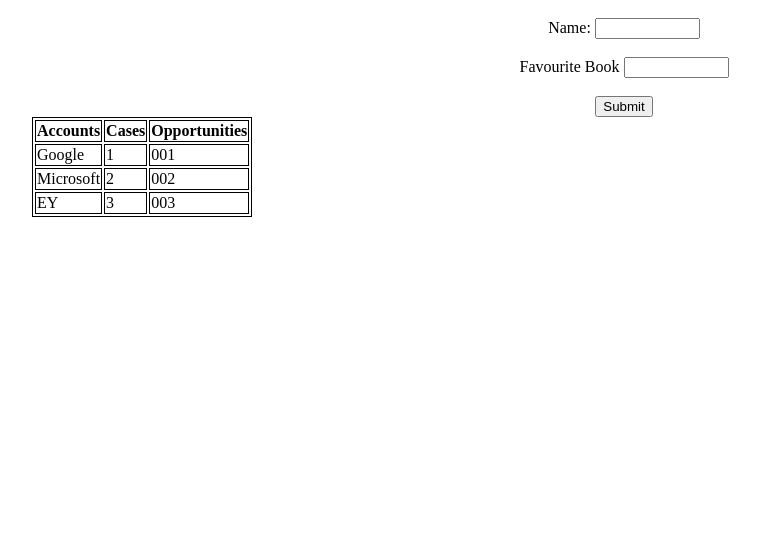
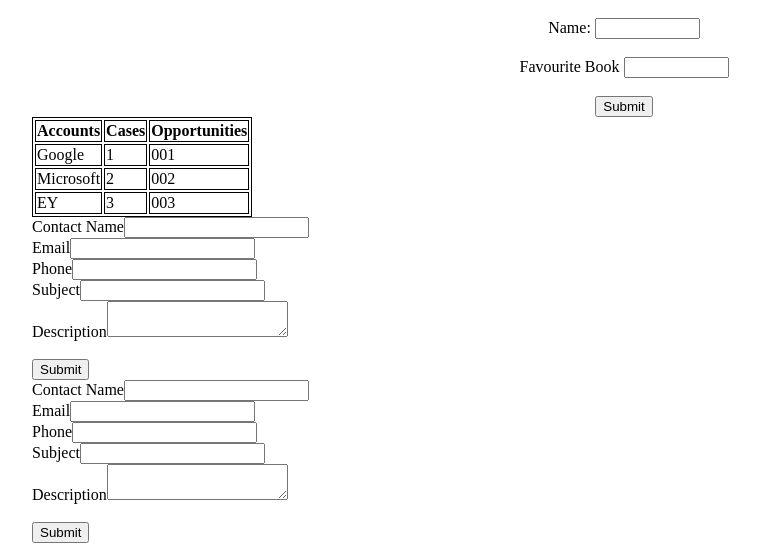
Before and after one commit to aizhantagaeva/test, a plain HTML site: page index.html in a window 1280 px wide. Shown: the part 588-1147 px from the top of the page, without its empty margins (16-776 px from the left). Before the commit the page ends 821 px from the top, so only its background shows below. Drawn offline with Linux system fonts and the light colour scheme.

Commit message:
Update index.html

```diff
--- a/index.html
+++ b/index.html
@@ -57,3 +57,84 @@
         </table>
 </body>
 </html>
+<!--  ----------------------------------------------------------------------  -->
+<!--  NOTE: Please add the following <META> element to your page <HEAD>.      -->
+<!--  If necessary, please modify the charset parameter to specify the        -->
+<!--  character set of your HTML page.                                        -->
+<!--  ----------------------------------------------------------------------  -->
+
+<META HTTP-EQUIV="Content-type" CONTENT="text/html; charset=UTF-8">
+
+    <!--  ----------------------------------------------------------------------  -->
+    <!--  NOTE: Please add the following <FORM> element to your page.             -->
+    <!--  ----------------------------------------------------------------------  -->
+
+    <form action="https://webto.salesforce.com/servlet/servlet.WebToCase?encoding=UTF-8" method="POST">
+
+    <input type=hidden name="orgid" value="00D0900000820q6">
+    <input type=hidden name="retURL" value="https://www.google.com/">
+
+    <!--  ----------------------------------------------------------------------  -->
+    <!--  NOTE: These fields are optional debugging elements. Please uncomment    -->
+    <!--  these lines if you wish to test in debug mode.                          -->
+    <!--  <input type="hidden" name="debug" value=1>                              -->
+    <!--  <input type="hidden" name="debugEmail"                                  -->
+    <!--  value="tagaeva.aizhan@gmail.com">                                       -->
+    <!--  ----------------------------------------------------------------------  -->
+
+    <label for="name">Contact Name</label><input  id="name" maxlength="80" name="name" size="20" type="text" /><br>
+
+    <label for="email">Email</label><input  id="email" maxlength="80" name="email" size="20" type="text" /><br>
+
+    <label for="phone">Phone</label><input  id="phone" maxlength="40" name="phone" size="20" type="text" /><br>
+
+    <label for="subject">Subject</label><input  id="subject" maxlength="80" name="subject" size="20" type="text" /><br>
+
+    <label for="description">Description</label><textarea name="description"></textarea><br>
+
+    <input type="hidden"  id="external" name="external" value="1" /><br>
+
+    <input type="submit" name="submit">
+
+    </form>
+
+    <!--  ----------------------------------------------------------------------  -->
+<!--  NOTE: Please add the following <META> element to your page <HEAD>.      -->
+<!--  If necessary, please modify the charset parameter to specify the        -->
+<!--  character set of your HTML page.                                        -->
+<!--  ----------------------------------------------------------------------  -->
+
+<META HTTP-EQUIV="Content-type" CONTENT="text/html; charset=UTF-8">
+
+    <!--  ----------------------------------------------------------------------  -->
+    <!--  NOTE: Please add the following <FORM> element to your page.             -->
+    <!--  ----------------------------------------------------------------------  -->
+
+    <form action="https://webto.salesforce.com/servlet/servlet.WebToCase?encoding=UTF-8" method="POST">
+
+    <input type=hidden name="orgid" value="00D0900000820q6">
+    <input type=hidden name="retURL" value="https://www.google.com/">
+
+    <!--  ----------------------------------------------------------------------  -->
+    <!--  NOTE: These fields are optional debugging elements. Please uncomment    -->
+    <!--  these lines if you wish to test in debug mode.                          -->
+    <!--  <input type="hidden" name="debug" value=1>                              -->
+    <!--  <input type="hidden" name="debugEmail"                                  -->
+    <!--  value="tagaeva.aizhan@gmail.com">                                       -->
+    <!--  ----------------------------------------------------------------------  -->
+
+    <label for="name">Contact Name</label><input  id="name" maxlength="80" name="name" size="20" type="text" /><br>
+
+    <label for="email">Email</label><input  id="email" maxlength="80" name="email" size="20" type="text" /><br>
+
+    <label for="phone">Phone</label><input  id="phone" maxlength="40" name="phone" size="20" type="text" /><br>
+
+    <label for="subject">Subject</label><input  id="subject" maxlength="80" name="subject" size="20" type="text" /><br>
+
+    <label for="description">Description</label><textarea name="description"></textarea><br>
+
+    <input type="hidden"  id="external" name="external" value="1" /><br>
+
+    <input type="submit" name="submit">
+
+    </form>
```
